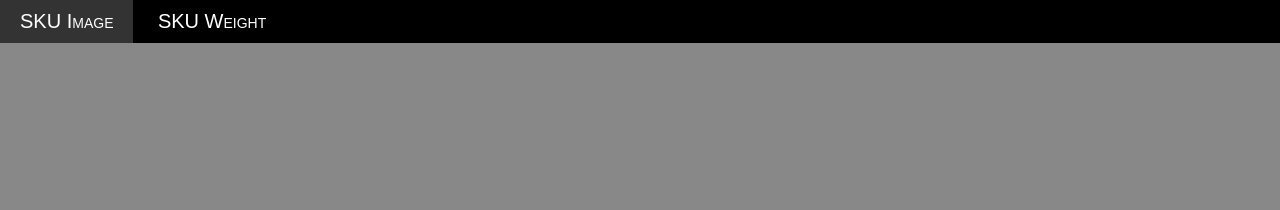
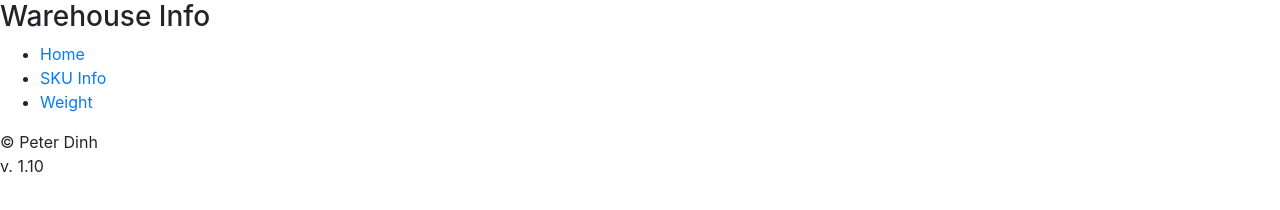
Before and after one commit to pdinh001/warehouse, a plain HTML site: page index.html in a window 1280 px wide. Drawn offline with nearby package versions, Linux system fonts and the light colour scheme.

Commit message:
Add files via upload

```diff
--- a/index.html
+++ b/index.html
@@ -1,30 +1,41 @@
 <!DOCTYPE html>
-<html>
+<html lang="en">
   <head>
+    <meta charset="utf-8">
+    <meta http-equiv="X-UA-Compatible" content="IE=edge">
+    <meta name="viewport" content="width=device-width, initial-scale=1">
     <title>Warehouse Info</title>
-	<link rel="stylesheet" href="css/style.css">
-	<script src="js/script.js"></script>
+    <link href="css/bootstrap.min.css" rel="stylesheet">
+    <link href="css/stylesheet.css" rel="stylesheet">
   </head>
   <body>
-	<nav id="mainNav">
+    <div id="header">
+		  <h3>Warehouse Info</h3>
+		</div>
+
+		<div id="navBar">
 		  <ul>
-			<li><a href="skuimage.html">SKU Image</a></li>
-			<li><a href="skuweight.html">SKU Weight</a></li>
+		    <li><a href="index.html">Home</a></li>
+		    <li><a href="skuinfo.html">SKU Info</a></li>
+		    <li><a href="weight.html">Weight</a></li>
 		  </ul>
-	</nav>
+		</div>
+
+		<div id="content">
 
 
 
 
 
+      <footer>
+    		<span>&copy Peter Dinh</span><br/>
+    		<span>v. 1.10</span>
+      </footer>
 
-
-
-
-
-
-
-
-
+		</div><!-- end of content -->
+    <script src="js/jquery.min.js"></script>
+    <script src="js/bootstrap.min.js"></script>
+    <script src="js/weights.js"></script>
+    <script src="js/script.js"></script>
   </body>
 </html>
```
Lines whose indentation alone changed are shown as unchanged.
